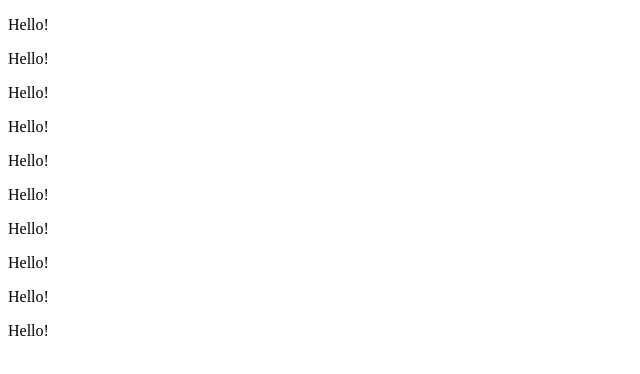
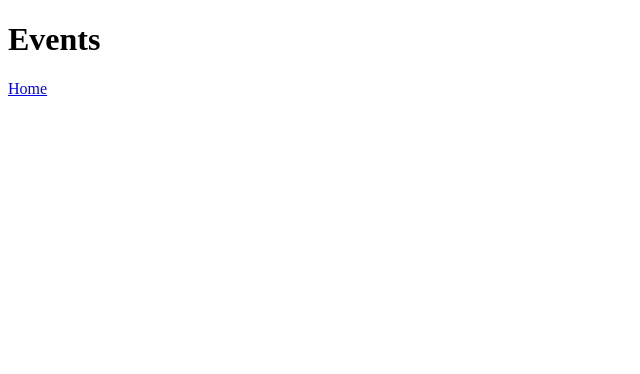
Before and after one commit to IFCity/next-city, a Next.js app: page /events in a window 1280 px wide. Shown: the top 374 px of the page, without its empty margins (0-640 px from the left). Built offline with nearby package versions, Linux system fonts and the light colour scheme.

Commit message:
Add 2 pages with links

```diff
--- a/pages/api/hello.ts
+++ /dev/null
@@ -1,6 +0,0 @@
-// Next.js API route support: https://nextjs.org/docs/api-routes/introduction
-
-export default (req, res) => {
-  res.statusCode = 200
-  res.json({ name: 'John Doe' })
-}
--- a/pages/events.tsx
+++ b/pages/events.tsx
@@ -1,17 +1,10 @@
 import React from 'react'
+import Link from 'next/link'
 
-const Home: React.FunctionComponent = () => (
+const Events: React.FunctionComponent = () => (
   <div>
-    <p>Hello! </p>
-    <p>Hello! </p>
-    <p>Hello! </p>
-    <p>Hello! </p>
-    <p>Hello! </p>
-    <p>Hello! </p>
-    <p>Hello! </p>
-    <p>Hello! </p>
-    <p>Hello! </p>
-    <p>Hello! </p>
+    <h1>Events</h1>
+    <Link href="/">Home</Link>
   </div>
 )
-export default Home
+export default Events
--- a/pages/index.tsx
+++ b/pages/index.tsx
@@ -1,8 +1,10 @@
 import React from 'react'
+import Link from 'next/link'
 
 const Home: React.FunctionComponent = () => (
   <div>
-    <p>Hello! </p>
+    <h1>Dashboard</h1>
+    <Link href="/events">Events</Link>
   </div>
 )
 export default Home
```
